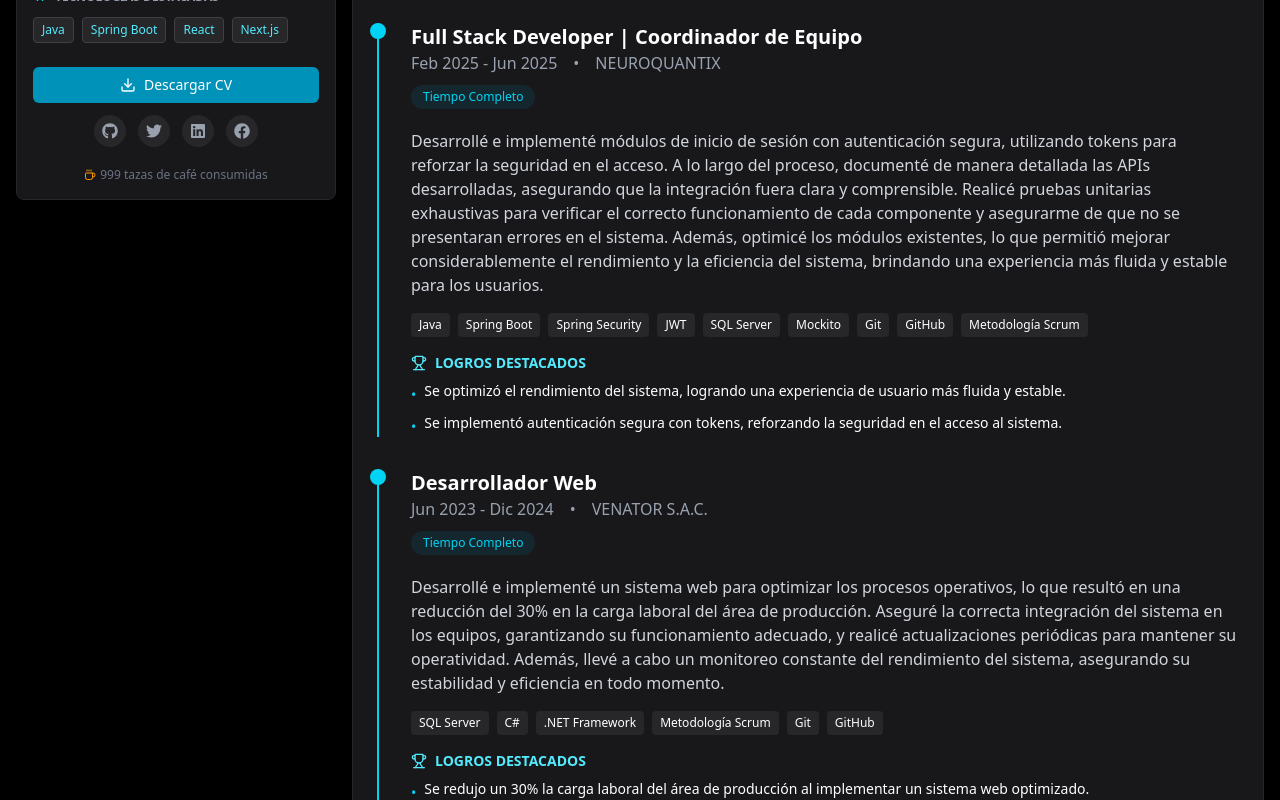
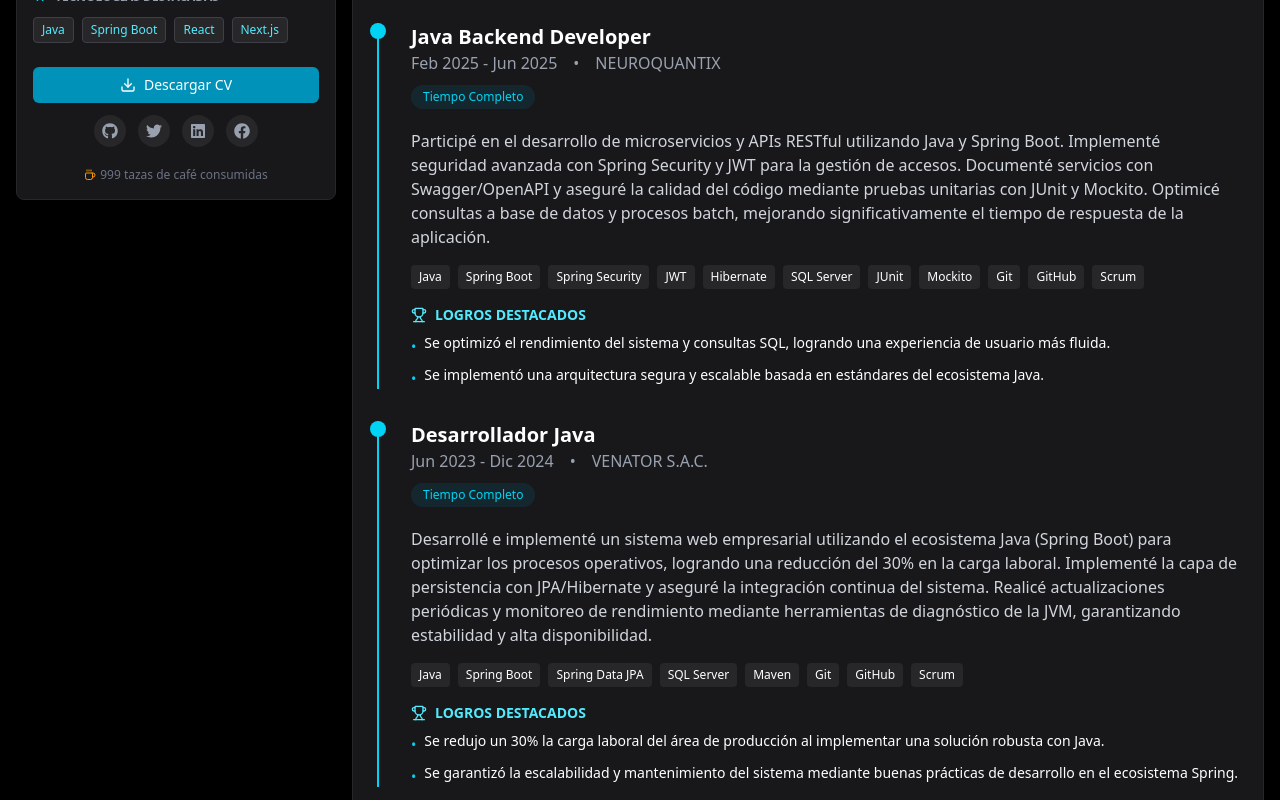
Before and after one commit to Jhan-Pierre/jhan-pierre-mm, a Next.js app: page /expertise in a window 1280 px wide. Shown: the part 540-1340 px from the top of the page. Built offline with nearby package versions, Linux system fonts and the light colour scheme.

Commit message:
feat: add initial experience and education data

```diff
--- a/src/data/experience.ts
+++ b/src/data/experience.ts
@@ -3,39 +3,39 @@ import type { Experience, Education } from "@/types"
 export const experiences: Experience[] = [
   {
     id: 1,
-    title: "Desarrollador Web",
+    title: "Desarrollador Java",
     company: "VENATOR S.A.C.",
     period: "Jun 2023 - Dic 2024",
     type: "Tiempo Completo",
     description: [
-      "Desarrollé e implementé un sistema web para optimizar los procesos operativos, lo que resultó en una reducción del 30% en la carga laboral del área de producción. Aseguré la correcta integración del sistema en los equipos, garantizando su funcionamiento adecuado, y realicé actualizaciones periódicas para mantener su operatividad. Además, llevé a cabo un monitoreo constante del rendimiento del sistema, asegurando su estabilidad y eficiencia en todo momento.",
+      "Desarrollé e implementé un sistema web empresarial utilizando el ecosistema Java (Spring Boot) para optimizar los procesos operativos, logrando una reducción del 30% en la carga laboral. Implementé la capa de persistencia con JPA/Hibernate y aseguré la integración continua del sistema. Realicé actualizaciones periódicas y monitoreo de rendimiento mediante herramientas de diagnóstico de la JVM, garantizando estabilidad y alta disponibilidad.",
     ],
-    skills: ["SQL Server", "C#", ".NET Framework", "Metodología Scrum", "Git", "GitHub"],
+    skills: ["Java", "Spring Boot", "Spring Data JPA", "SQL Server", "Maven", "Git", "GitHub", "Scrum"],
     achievements: [
-      "Se redujo un 30% la carga laboral del área de producción al implementar un sistema web optimizado.",
-      "Se garantizó la integración, actualización periódica y estabilidad del sistema, asegurando su eficiencia continua.",
+      "Se redujo un 30% la carga laboral del área de producción al implementar una solución robusta con Java.",
+      "Se garantizó la escalabilidad y mantenimiento del sistema mediante buenas prácticas de desarrollo en el ecosistema Spring.",
     ],
   },
   {
     id: 2,
-    title: "Full Stack Developer | Coordinador de Equipo",
+    title: "Java Backend Developer",
     company: "NEUROQUANTIX",
     period: "Feb 2025 - Jun 2025",
     type: "Tiempo Completo",
     description: [
-        "Desarrollé e implementé módulos de inicio de sesión con autenticación segura, utilizando tokens para reforzar la seguridad en el acceso. A lo largo del proceso, documenté de manera detallada las APIs desarrolladas, asegurando que la integración fuera clara y comprensible. Realicé pruebas unitarias exhaustivas para verificar el correcto funcionamiento de cada componente y asegurarme de que no se presentaran errores en el sistema. Además, optimicé los módulos existentes, lo que permitió mejorar considerablemente el rendimiento y la eficiencia del sistema, brindando una experiencia más fluida y estable para los usuarios."
+      "Participé en el desarrollo de microservicios y APIs RESTful utilizando Java y Spring Boot. Implementé seguridad avanzada con Spring Security y JWT para la gestión de accesos. Documenté servicios con Swagger/OpenAPI y aseguré la calidad del código mediante pruebas unitarias con JUnit y Mockito. Optimicé consultas a base de datos y procesos batch, mejorando significativamente el tiempo de respuesta de la aplicación."
     ],
-    skills: ["Java", "Spring Boot", "Spring Security", "JWT", "SQL Server", "Mockito", "Git", "GitHub", "Metodología Scrum"],
+    skills: ["Java", "Spring Boot", "Spring Security", "JWT", "Hibernate", "SQL Server", "JUnit", "Mockito", "Git", "GitHub", "Scrum"],
     achievements: [
-      "Se optimizó el rendimiento del sistema, logrando una experiencia de usuario más fluida y estable.",
-      "Se implementó autenticación segura con tokens, reforzando la seguridad en el acceso al sistema.",
+      "Se optimizó el rendimiento del sistema y consultas SQL, logrando una experiencia de usuario más fluida.",
+      "Se implementó una arquitectura segura y escalable basada en estándares del ecosistema Java.",
     ],
   },
   {
     id: 3,
     title: "Asistente en Proyectos TI",
     company: "OBSERVATORIO DEL DELITO Y LA CRIMINALIDAD DE LA PNP",
-    period: "Jul 2025 - Actualidad",
+    period: "Jul 2025 - Dic 2025",
     type: "Tiempo Completo",
     description: [
       "Asistí en la implementación de un sistema de gestión de datos para el Observatorio del Delito y la Criminalidad, colaborando en el desarrollo de herramientas para el análisis y visualización de datos. Participé en la integración de bases de datos y en la creación de informes estadísticos que apoyan la toma de decisiones estratégicas.",
```
